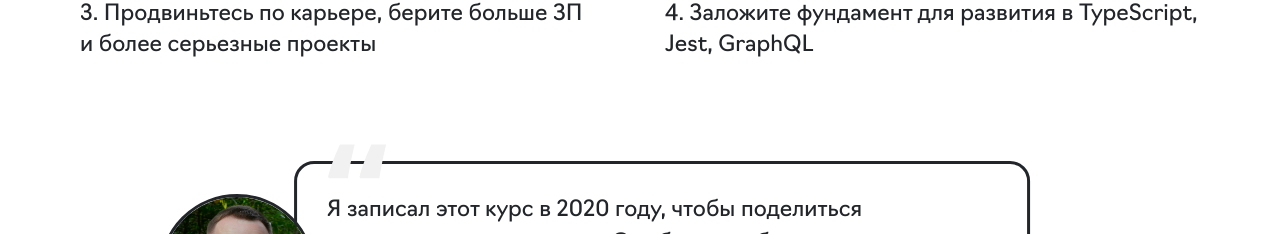
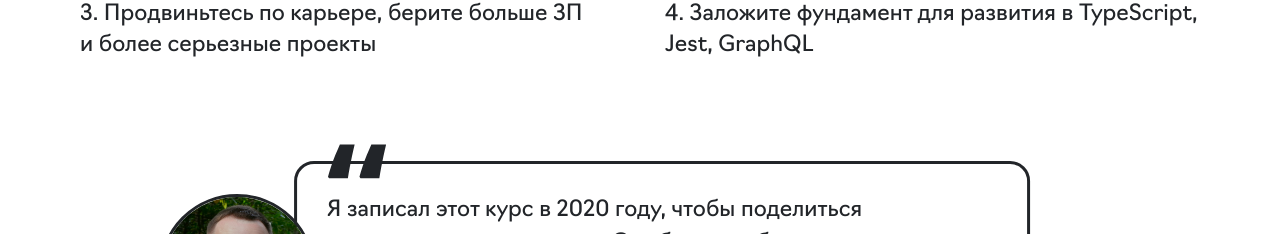
Before and after one commit to shalfey41/bezugly, a Next.js app: page /react-redux-2020 in a window 1280 px wide. Shown: the part 1310-1544 px from the top of the page. Built offline with nearby package versions, Linux system fonts and the light colour scheme.

Commit message:
Пофиксил цвет иконки

```diff
--- a/pages/react-redux-2020.tsx
+++ b/pages/react-redux-2020.tsx
@@ -79,13 +79,9 @@ const ReactRedux2020: FC = () => {
                   width="60"
                   height="35"
                   viewBox="0 0 60 35"
-                  fill="none"
                   xmlns="http://www.w3.org/2000/svg"
                 >
-                  <path
-                    d="M59.0274 0.467994C58.1994 4.056 57.3254 7.874 56.4054 11.922C55.5774 15.97 54.7954 19.926 54.0594 23.79C53.3234 27.562 52.7254 31.058 52.2654 34.278H33.3594L32.3934 32.76C33.2214 29.448 34.2794 25.952 35.5674 22.272C36.8554 18.592 38.2354 14.866 39.7074 11.094C41.2714 7.322 42.7894 3.77999 44.2614 0.467994H59.0274ZM27.5634 0.467994C26.7354 4.056 25.8614 7.874 24.9414 11.922C24.1134 15.97 23.3314 19.926 22.5954 23.79C21.8594 27.562 21.2614 31.058 20.8014 34.278H1.89544L0.929438 32.76C1.75744 29.448 2.81544 25.952 4.10344 22.272C5.39144 18.592 6.77144 14.866 8.24344 11.094C9.80744 7.322 11.3254 3.77999 12.7974 0.467994H27.5634Z"
-                    fill="#F1F1F1"
-                  />
+                  <path d="M59.0274 0.467994C58.1994 4.056 57.3254 7.874 56.4054 11.922C55.5774 15.97 54.7954 19.926 54.0594 23.79C53.3234 27.562 52.7254 31.058 52.2654 34.278H33.3594L32.3934 32.76C33.2214 29.448 34.2794 25.952 35.5674 22.272C36.8554 18.592 38.2354 14.866 39.7074 11.094C41.2714 7.322 42.7894 3.77999 44.2614 0.467994H59.0274ZM27.5634 0.467994C26.7354 4.056 25.8614 7.874 24.9414 11.922C24.1134 15.97 23.3314 19.926 22.5954 23.79C21.8594 27.562 21.2614 31.058 20.8014 34.278H1.89544L0.929438 32.76C1.75744 29.448 2.81544 25.952 4.10344 22.272C5.39144 18.592 6.77144 14.866 8.24344 11.094C9.80744 7.322 11.3254 3.77999 12.7974 0.467994H27.5634Z" />
                 </svg>
                 <div className={style.blockquoteImageContainer}>
                   <img
--- a/styles/react-redux-2020.module.css
+++ b/styles/react-redux-2020.module.css
@@ -70,6 +70,7 @@
     position: absolute;
     top: -20px;
     left: 30px;
+    fill: currentColor;
 }
 
 .blockquoteImageContainer {
```
